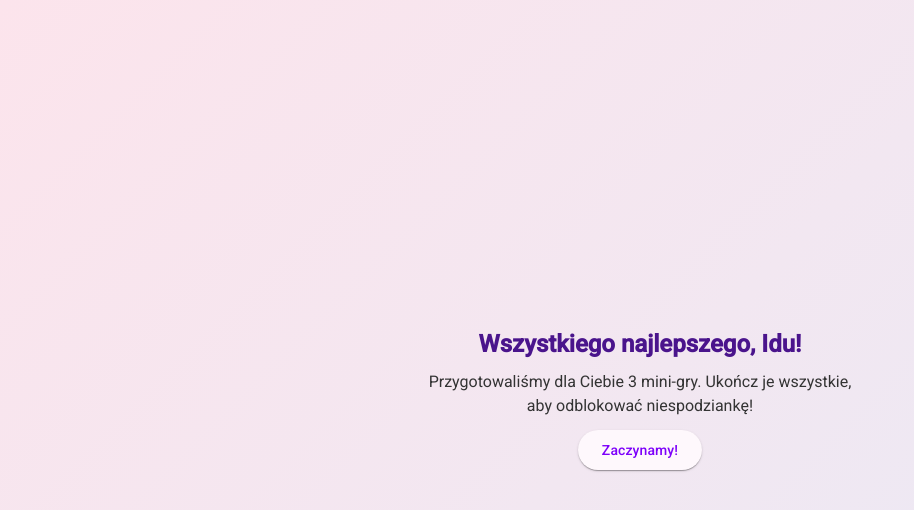
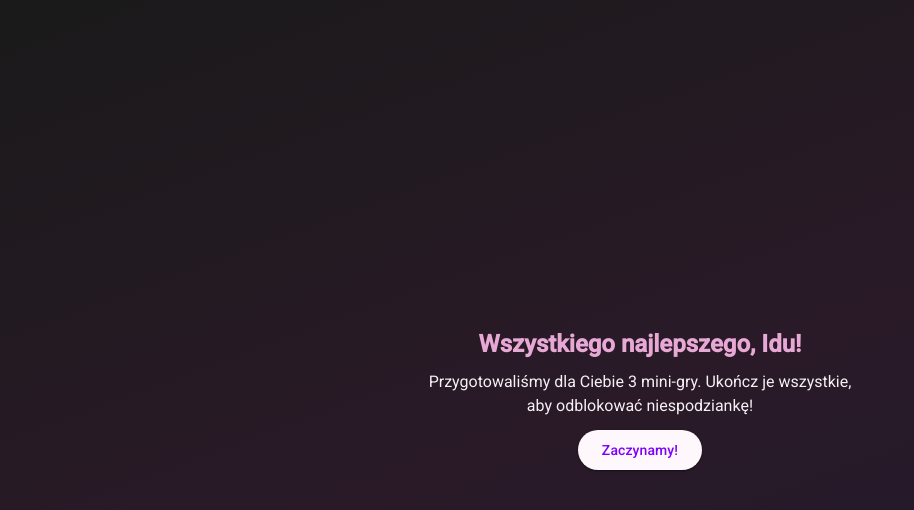
Before and after one commit to januszmajek/ida_birthday, an Angular app: page / in a window 1280 px wide. Shown: the top 510 px of the page, without its empty margins (0-914 px from the left). Built offline with nearby package versions, Linux system fonts and the light colour scheme.

Commit message:
update colors

```diff
--- a/src/styles.scss
+++ b/src/styles.scss
@@ -1,4 +1,11 @@
 @use '@angular/material' as mat;
+
+// Birthday theme: black primary, lily (pink-purple) secondary
+$lily: #c879b2;
+$lily-light: #e8a8d6;
+$lily-dark: #9b4d82;
+$black: #1a1a1a;
+$off-white: #f5f0f3;
 
 html {
   @include mat.theme((
@@ -21,9 +28,20 @@ html {
 
 body {
   font-family: Roboto, 'Segoe UI', sans-serif;
-  background: linear-gradient(135deg, #fce4ec 0%, #e8eaf6 100%);
-  color: #333;
+  background: linear-gradient(160deg, $black 0%, #2a1a28 50%, #1a1a2e 100%);
+  color: $off-white;
   -webkit-font-smoothing: antialiased;
+  min-height: 100dvh;
+}
+
+// Override Material button colors to match theme
+.mat-mdc-raised-button.mat-primary {
+  --mdc-protected-button-container-color: #{$lily};
+  --mdc-protected-button-label-text-color: #{$black};
+}
+
+.mat-mdc-button {
+  --mdc-text-button-label-text-color: #{$lily-light};
 }
 
 .view-container {
@@ -35,7 +53,7 @@ body {
   h1 {
     font-size: 1.5rem;
     margin-bottom: 0.75rem;
-    color: #4a148c;
+    color: $lily-light;
   }
 
   p {
@@ -44,13 +62,13 @@ body {
   }
 
   .level-description {
-    color: #666;
+    color: rgba($off-white, 0.7);
     font-size: 0.95rem;
   }
 
   .placeholder-content {
-    background: rgba(255, 255, 255, 0.6);
-    border: 2px dashed #ccc;
+    background: rgba($lily, 0.1);
+    border: 2px dashed $lily-dark;
     border-radius: 12px;
     padding: 2rem;
     margin: 1.5rem 0;
```
